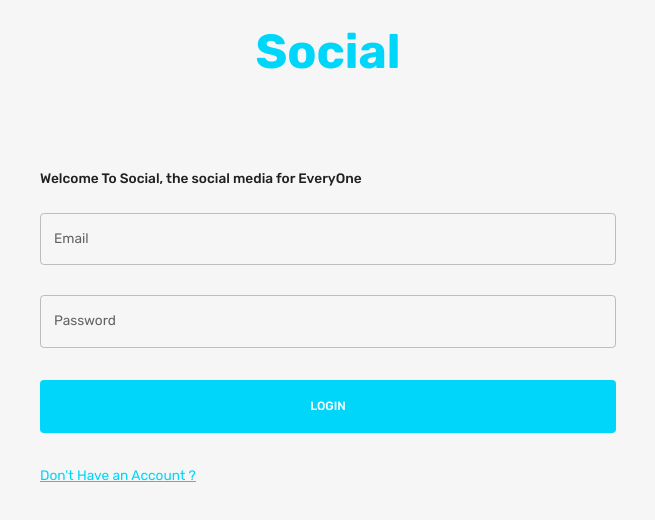
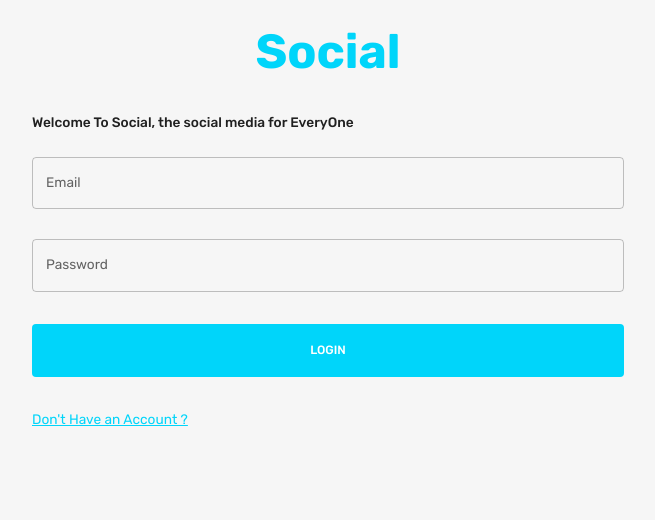
Before and after one commit to akashbhardwaj23/Social, a React (Vite) app in the folder clientSocial/: page / in a window 1280 px wide. Shown: the top 520 px of the page, without its empty margins (312-967 px from the left). Built offline with nearby package versions, Linux system fonts and the light colour scheme.

Commit message:
fixed some bugs

```diff
--- a/clientSocial/src/scenes/loginPage/LoginPage.jsx
+++ b/clientSocial/src/scenes/loginPage/LoginPage.jsx
@@ -11,13 +11,13 @@ function LoginPage() {
   return (
     <Box>
       <div
-        className={`w-full bg-[${theme.palette.background.alt}] py-4 px-[6%] text-center`}
+        className={`w-full bg-[${theme.palette.background.alt}] pt-4 px-[6%] text-center`}
       >
 
 
         <h1 className="font-bold text-[3rem] text-[#00d5fa]">Social</h1>
       </div>
-      <div className={`${isNonMobileScreen ? "w-1/2":"w-11/12"} p-8 my-8 mx-auto rounded-3xl bg-[${theme.palette.background.alt}]`}>
+      <div className={`${isNonMobileScreen ? "w-1/2":"w-11/12"} p-6 mx-auto rounded-3xl bg-[${theme.palette.background.alt}]`}>
         <h5 className={`font-medium mb-6`}>
             Welcome To Social, the social media for EveryOne
         </h5>
```
